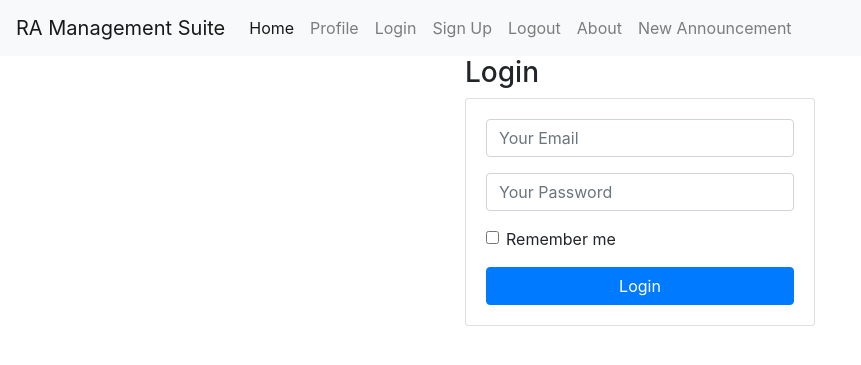
After one commit to kylenmorris/ra-management-suite, a Flask app: page /login in a window 1280 px wide. The commit adds this page. Shown: the top 365 px of the page, without its empty margins (0-861 px from the left). Run offline with Flask 3, Linux system fonts and the light colour scheme; some libraries are stand-ins or nearby versions.

Commit message:
started auth

```diff
--- a/RAManagementSuite/app.py
+++ b/RAManagementSuite/app.py
@@ -1,8 +1,6 @@
-from flask import Flask, render_template, request, url_for, flash, redirect
-from views.home import home
+from RAManagementSuite import create_app
 
-app = Flask(__name__)
-app.register_blueprint(home)
+app = create_app()
 
 if __name__ == '__main__':
     app.run()
--- /dev/null
+++ b/RAManagementSuite/repos/__init__.py
@@ -0,0 +1 @@
+# empty but it's needed for Python to recognize views as a package.
--- a/RAManagementSuite/repos/announcementRepo.py
+++ b/RAManagementSuite/repos/announcementRepo.py
@@ -1,5 +1,5 @@
 import sqlite3
-from repos.baseRepo import get_db_connection
+from RAManagementSuite.repos.baseRepo import get_db_connection
 from werkzeug.exceptions import abort
 
 
--- a/RAManagementSuite/templates/base.html
+++ b/RAManagementSuite/templates/base.html
@@ -19,6 +19,21 @@
         <div class="collapse navbar-collapse" id="navbarNav">
             <ul class="navbar-nav">
                 <li class="nav-item active">
+                    <a class="nav-link" href="{{ url_for('home.index')}}">Home</a>
+                </li>
+                <li class="nav-item">
+                    <a class="nav-link" href="{{ url_for('home.profile')}}">Profile</a>
+                </li>
+                <li class="nav-item">
+                    <a class="nav-link" href="{{ url_for('auth.login')}}">Login</a>
+                </li>
+                <li class="nav-item">
+                    <a class="nav-link" href="{{ url_for('auth.signup')}}">Sign Up</a>
+                </li>
+                <li class="nav-item">
+                    <a class="nav-link" href="{{ url_for('auth.logout')}}">Logout</a>
+                </li>
+                <li class="nav-item">
                     <a class="nav-link" href="#">About</a>
                 </li>
                 <li class="nav-item">
--- /dev/null
+++ b/RAManagementSuite/templates/home/login.html
@@ -0,0 +1,26 @@
+{% extends "base.html" %}
+
+{% block content %}
+<div class="row justify-content-center">
+    <div class="col-4">
+        <h3>Login</h3>
+        <div class="card">
+            <div class="card-body">
+                <form method="POST" action="/login">
+                    <div class="form-group">
+                        <input class="form-control" type="email" name="email" placeholder="Your Email">
+                    </div>
+                    <div class="form-group">
+                        <input class="form-control" type="password" name="password" placeholder="Your Password">
+                    </div>
+                    <div class="form-group form-check">
+                        <input type="checkbox" class="form-check-input" name="remember">
+                        <label class="form-check-label" for="remember">Remember me</label>
+                    </div>
+                    <button class="btn btn-primary btn-block">Login</button>
+                </form>
+            </div>
+        </div>
+    </div>
+</div>
+{% endblock %}
--- /dev/null
+++ b/RAManagementSuite/templates/home/profile.html
@@ -0,0 +1,5 @@
+{% extends "base.html" %}
+
+{% block content %}
+<h1>Welcome, Stranger!</h1>
+{% endblock %}
--- /dev/null
+++ b/RAManagementSuite/views/__init__.py
@@ -0,0 +1 @@
+# empty but it's needed for Python to recognize views as a package.
--- /dev/null
+++ b/RAManagementSuite/views/auth.py
@@ -0,0 +1,16 @@
+from flask import Blueprint, render_template, request, redirect, url_for, flash
+# Additional imports for authentication will go here...
+
+auth = Blueprint('auth', __name__)
+
+@auth.route('/login')
+def login():
+    return render_template('home/login.html')
+
+@auth.route('/signup')
+def signup():
+    return render_template('home/signup.html')
+
+@auth.route('/logout')
+def logout():
+    return render_template('home/logout.html')
--- a/RAManagementSuite/views/home.py
+++ b/RAManagementSuite/views/home.py
@@ -1,5 +1,5 @@
 from flask import Flask, Blueprint, render_template, request, url_for, flash, redirect
-from repos import announcementRepo
+from RAManagementSuite.repos import announcementRepo
 
 home = Blueprint('home', __name__)
 
@@ -44,3 +44,7 @@ def edit(announcement_id):
             return redirect(url_for('home.index'))
 
     return render_template('home/edit.html', announcement=announcement)
+
+@home.route('/profile')
+def profile():
+    return render_template('home/profile.html')
```
Also changed, not shown: RAManagementSuite/__init__.py (added, +27 -0 lines), RAManagementSuite/models.py (added, +15 -0 lines), RAManagementSuite/repos/userRepo.py (added, +14 -0 lines), RAManagementSuite/templates/home/signup.html (added, +25 -0 lines), RAManagementSuite/database.db (deleted), 1 other file. Lines whose indentation alone changed are shown as unchanged.
